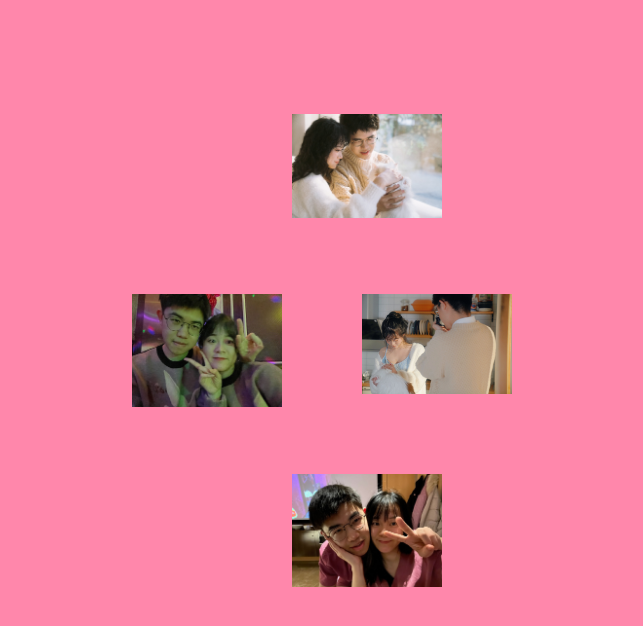
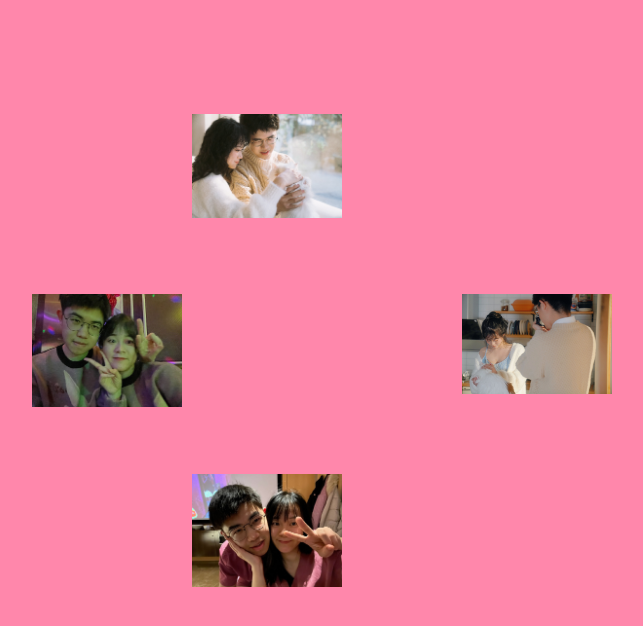
Before and after one commit to myihmy/myihmy.github.io, a plain HTML site: page index.html in a window 1280 px wide. Shown: the part 138-764 px from the top of the page, without its empty margins (318-961 px from the left). Drawn offline with Linux system fonts and the light colour scheme.

Commit message:
Update index.html

```diff
--- a/index.html
+++ b/index.html
@@ -19,8 +19,8 @@
       justify-content: center;
       align-items: center;
       margin-top: 30px;
-      width: 700px;
-      height: 700px;
+      width: 900px;
+      height: 900px;
       position: relative;
       margin: 0 auto; /* 居中 */
     }
@@ -70,11 +70,11 @@
   <div id="heart">
     <img id="photo1" src="photo1.jpg">
     <img id="photo2" src="photo2.jpg">
+    <img id="photo4" src="photo4.jpg">
     <img id="photo3" src="photo3.jpg">
-    <img id="photo4" src="photo4.jpg">
   </div>
 
-  <video id="video" src="video.mp4" autoplay loop></video>
+  <video id="video" src="video.mp4" autoplay></video>
 
   <p>源子猪猪，520快乐！在这特别的日子里，我想对你说：<br>很喜欢听你睡觉时的小动静<br>总有一天<br>电话里的晚安会变成亲吻<br>视频里的安慰会变成拥抱<br>辛酸背后是相爱<br>熬过时间便是永远</p>
 </body>
```
